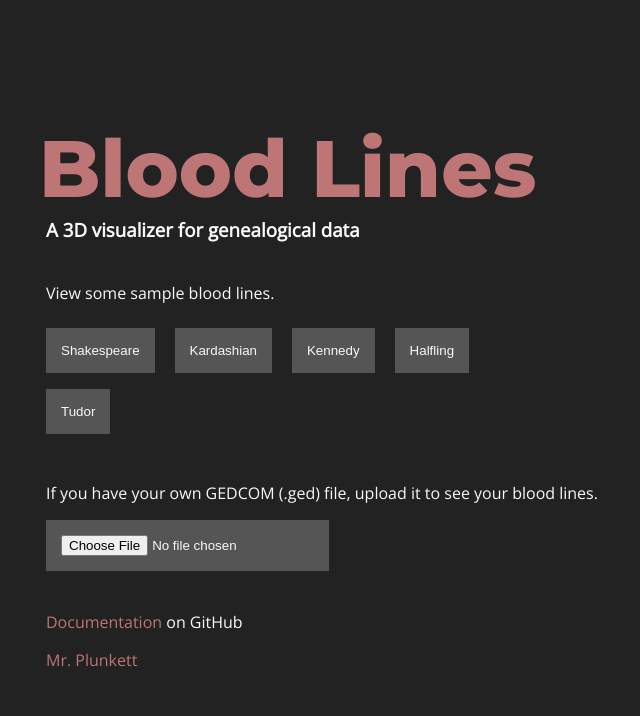
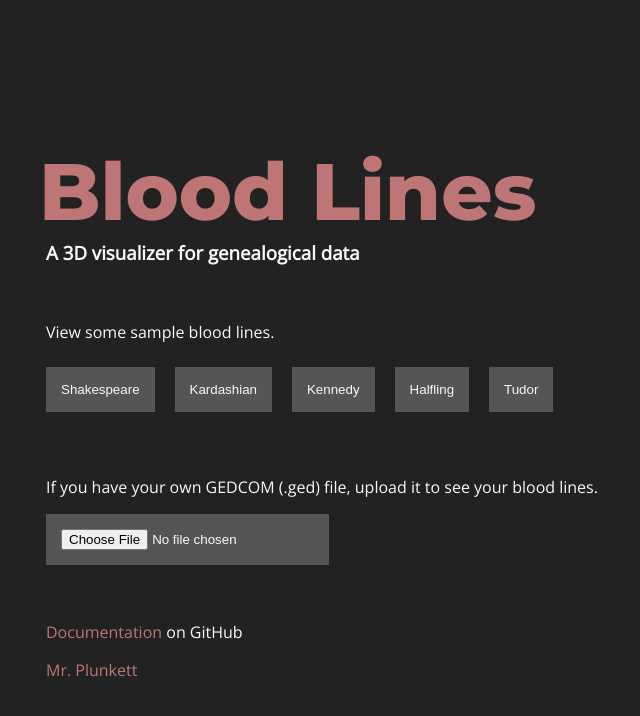
Before and after one commit to oh-kay-blanket/blood-lines, a React app: page / in a window 1280 px wide. Shown: the whole page, without its empty margins (82-722 px from the left). Built offline with nearby package versions, Linux system fonts and the light colour scheme.

Commit message:
css tidy

```diff
--- a/src/style.css
+++ b/src/style.css
@@ -60,12 +60,13 @@ input:hover {
   background-color: #777;
 }
 
-#load-area {
+#load {
   z-index: 0;
   display: flex;
   flex-direction: column;
   justify-content: center;
   align-items: flex-start;
+  height: 100vh;
   max-width: 95vw;
 }
 
@@ -80,7 +81,7 @@ input:hover {
 
 @media only screen and (min-width: 600px) {
   #title-area {
-    padding-top: 10vh;
+    /* padding-top: 10vh; */
   }
 
   #title-area, #upload-area, #button-area, #documentation-area, #error-area {
@@ -89,7 +90,7 @@ input:hover {
   }
 
   #button-area {
-    max-width: 500px;
+    max-width: 600px;
   }
 }
 
```
